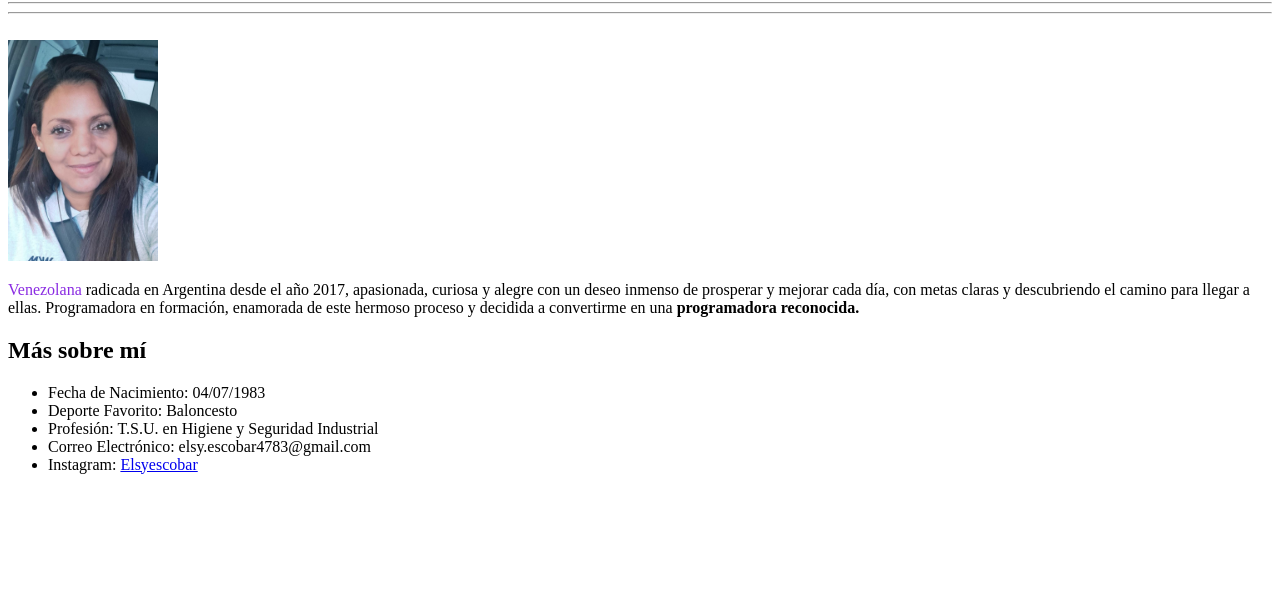
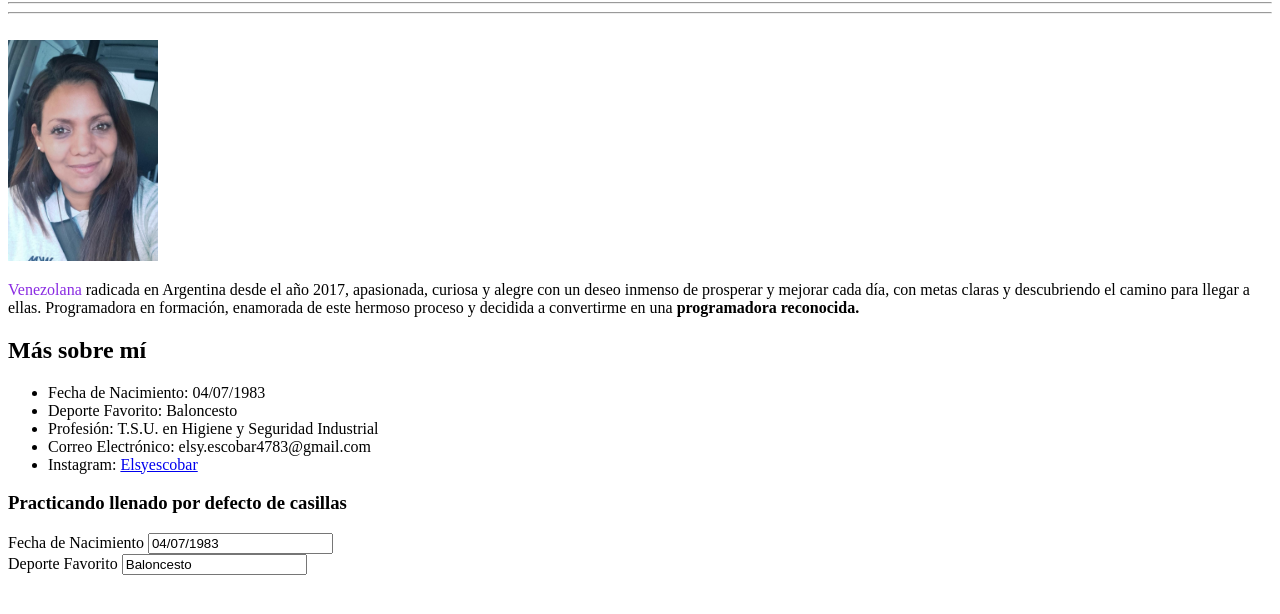
Before and after one commit to Elsy4783/Primer-repositorio-para-Curso-Nucba, a plain HTML site: page index.html in a window 1280 px wide. Shown: the part 78-692 px from the top of the page. Drawn offline with Linux system fonts and the light colour scheme.

Commit message:
practicando llenado por defecto de casillas

```diff
--- a/index.html
+++ b/index.html
@@ -33,6 +33,15 @@
                  <a target="_blank" href="https://instagram.com/elsyescobar?igshid=YmMyMTA2M2Y=">Elsyescobar</a>
                 </li>
                 </ul>
+
+                <h3>Practicando llenado por defecto de casillas</h3>
+
+           <label for="Fecha de Nacimiento">Fecha de Nacimiento</label>
+           <input value="04/07/1983" type="text" id="fecha de nacimiento" name="fecha de naci
+           ">
+           <br>
+           <label for="Deporte Favorito">Deporte Favorito</label>
+           <input value="Baloncesto" type="text" id="Deporte Favorito" name="deporte favorito">
     </div>
 </body>
 </html>
```
